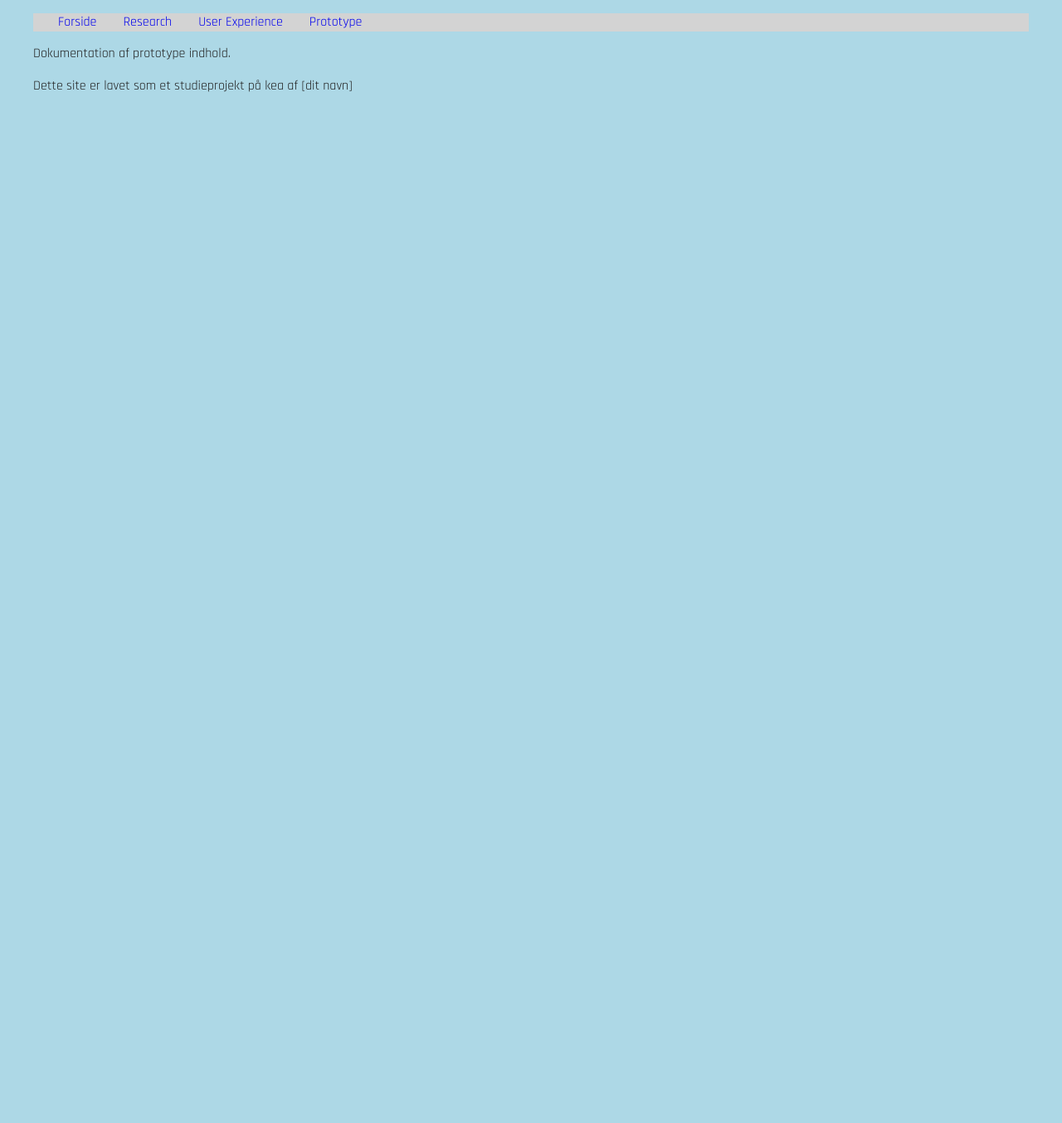
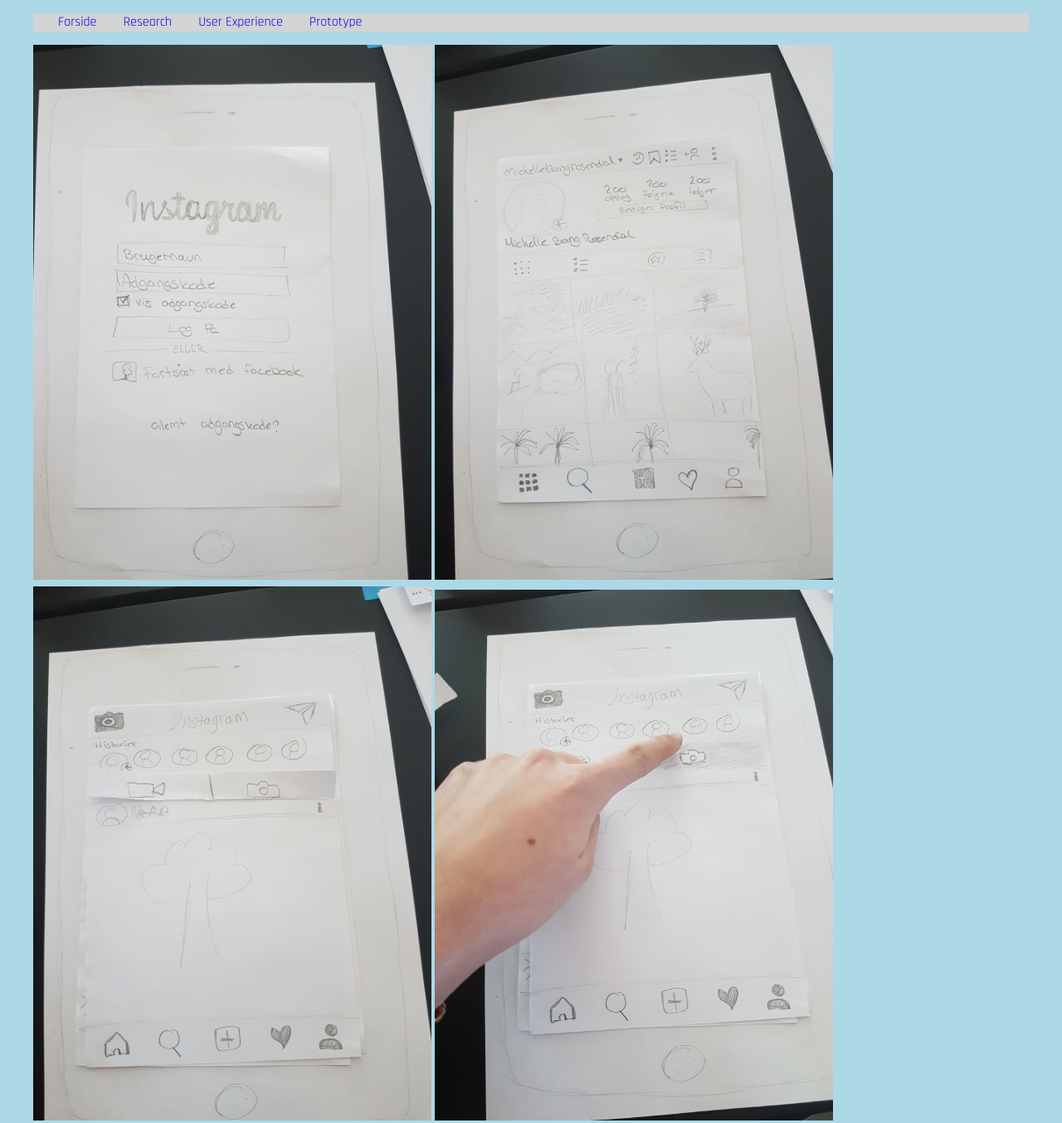
Before and after one commit to mich387i/ux, a plain HTML site: page prototypedokumentation.html in a window 1280 px wide. Shown: the top 1354 px of the page at 83% size. Before the commit the page ends 800 px from the top, so only its background shows below. Drawn offline with nearby package versions, Linux system fonts and the light colour scheme.

Commit message:
Prototype

```diff
--- a/prototypedokumentation.html
+++ b/prototypedokumentation.html
@@ -50,14 +50,18 @@
     <!-- Sidens indhold -->
     <main>
         <article>
-            Dokumentation af prototype indhold.
+            <img src="p1.jpg">
+            <img src="p2.jpg">
+            <img src="p3.jpg">
+            <img src="p4.jpg">
+            <img src="p5.jpg">
         </article>
     </main>
     <!-- Sidens indhold slut -->
 
     <!-- footer -->
     <footer>
-        <p>Dette site er lavet som et studieprojekt på kea af [dit navn]</p>
+        <p>Dette site er lavet som et studieprojekt på kea af Michelle.</p>
     </footer>
     <!-- footer slut -->
 
@@ -66,6 +70,7 @@
     <script src="https://code.jquery.com/jquery-3.3.1.min.js" integrity="sha256-FgpCb/KJQlLNfOu91ta32o/NMZxltwRo8QtmkMRdAu8=" crossorigin="anonymous"></script>
     <script>
         window.jQuery || document.write('<script src="js/vendor/jquery-3.3.1.min.js"><\/script>')
+
     </script>
     <script src="js/plugins.js"></script>
     <script src="js/main.js"></script>
```
Also changed, not shown: p1.jpg (added), p2.jpg (added), p3.jpg (added), p4.jpg (added), p5.jpg (added).
